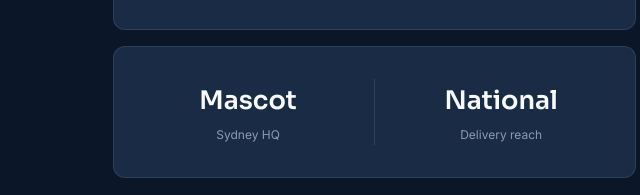
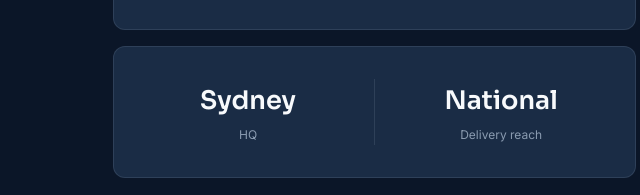
Before and after one commit to sk02/datakshetra-website, a plain HTML site: page index.html in a window 1280 px wide. Shown: the part 2228-2423 px from the top of the page, 567-1207 px from the left. Drawn offline with Linux system fonts and the light colour scheme.

Commit message:
locationUpdated

```diff
--- a/index.html
+++ b/index.html
@@ -831,8 +831,8 @@
     </div>
     <div class="about-card" style="display:flex; gap: 1.5rem;">
       <div style="text-align:center; flex:1;">
-        <div style="font-family:'Sora',sans-serif; font-size:1.6rem; font-weight:600; color:var(--white);">Mascot</div>
-        <div style="font-size:0.75rem; color:var(--silver); margin-top:2px;">Sydney HQ</div>
+        <div style="font-family:'Sora',sans-serif; font-size:1.6rem; font-weight:600; color:var(--white);">Sydney</div>
+        <div style="font-size:0.75rem; color:var(--silver); margin-top:2px;">HQ</div>
       </div>
       <div style="width:1px; background:var(--border);"></div>
       <div style="text-align:center; flex:1;">
@@ -894,7 +894,7 @@
       </div>
       <div class="contact-item">
         <svg viewBox="0 0 24 24"><path d="M21 10c0 7-9 13-9 13s-9-6-9-13a9 9 0 0 1 18 0z"/><circle cx="12" cy="10" r="3"/></svg>
-        <span>Mascot, Sydney NSW</span>
+        <span>Sydney, Australia</span>
       </div>
     </div>
   </div>
```
